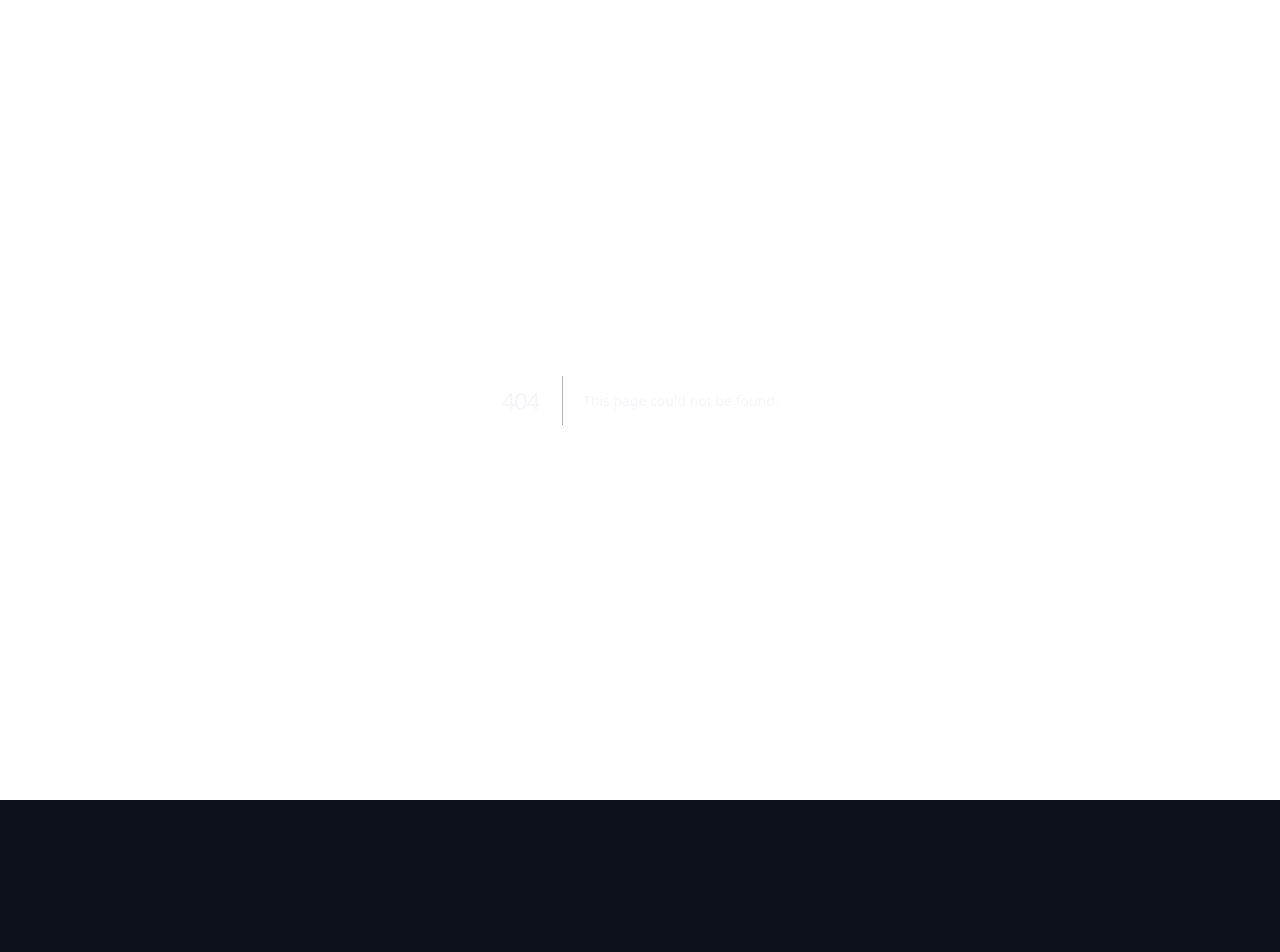
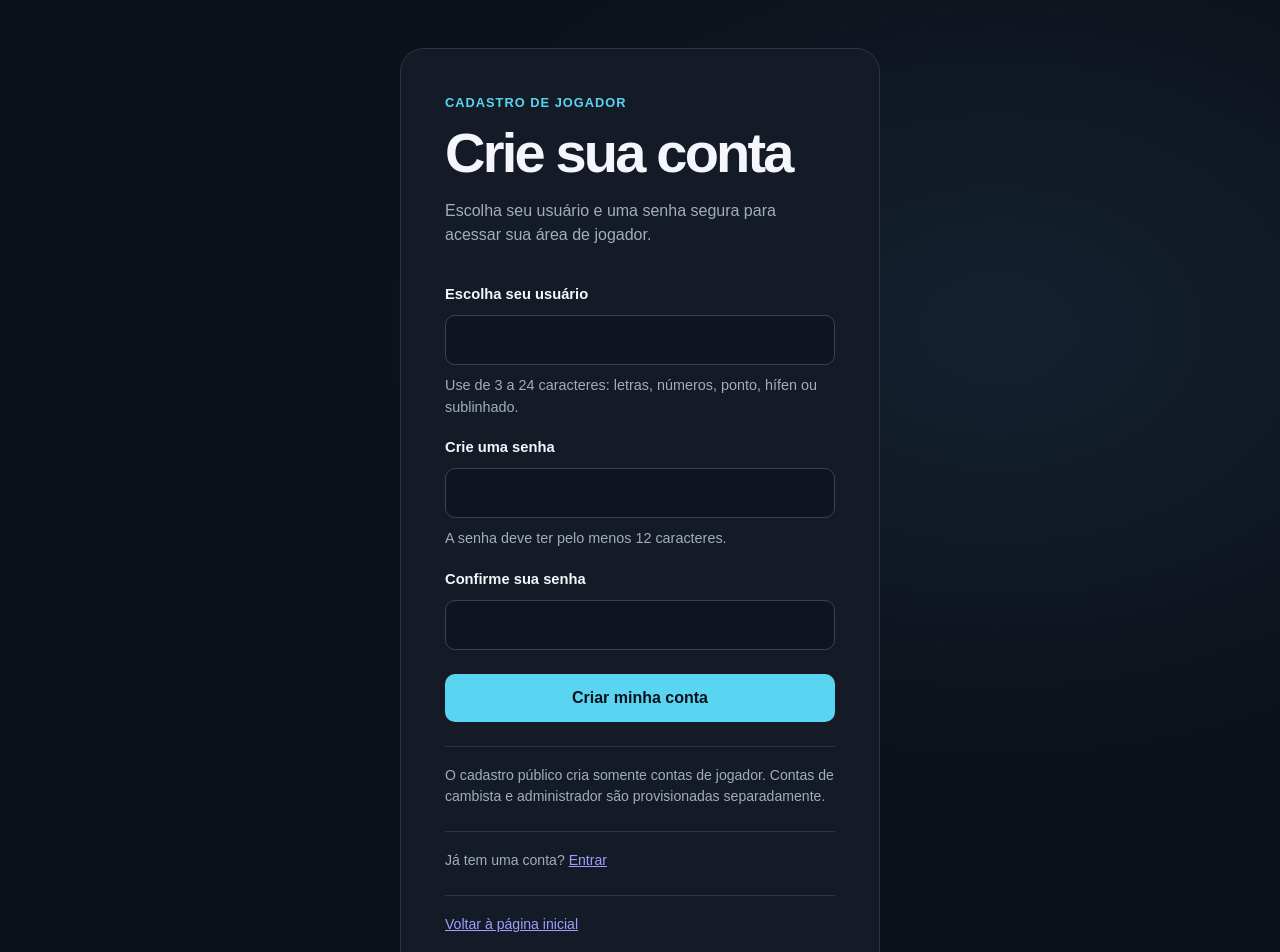
Before and after one commit to jpveiculos/JogaPlacas, a Next.js app: page /cadastro in a window 1280 px wide. Before the commit this address had no page. Shown: the top 952 px of the page. Before the commit the page ends 800 px from the top, so only its background shows below. Built offline with nearby package versions, Linux system fonts and the light colour scheme.

Commit message:
Add public player registration flow

```diff
--- /dev/null
+++ b/src/app/cadastro/page.tsx
@@ -0,0 +1,24 @@
+import type { Metadata } from "next";
+import Link from "next/link";
+import { RegisterForm } from "@/components/auth/register-form";
+
+export const metadata: Metadata = {
+  title: "Criar conta | Joga Placas",
+  description: "Crie sua conta de jogador no Joga Placas.",
+};
+
+export default function RegisterPage() {
+  return (
+    <main className="auth-page">
+      <section className="auth-card" aria-labelledby="register-title">
+        <p className="eyebrow">Cadastro de jogador</p>
+        <h1 id="register-title">Crie sua conta</h1>
+        <p className="auth-description">Escolha seu usuário e uma senha segura para acessar sua área de jogador.</p>
+        <RegisterForm />
+        <p className="security-note">O cadastro público cria somente contas de jogador. Contas de cambista e administrador são provisionadas separadamente.</p>
+        <p className="security-note">Já tem uma conta? <Link href="/login">Entrar</Link></p>
+        <p className="security-note"><Link href="/">Voltar à página inicial</Link></p>
+      </section>
+    </main>
+  );
+}
```
